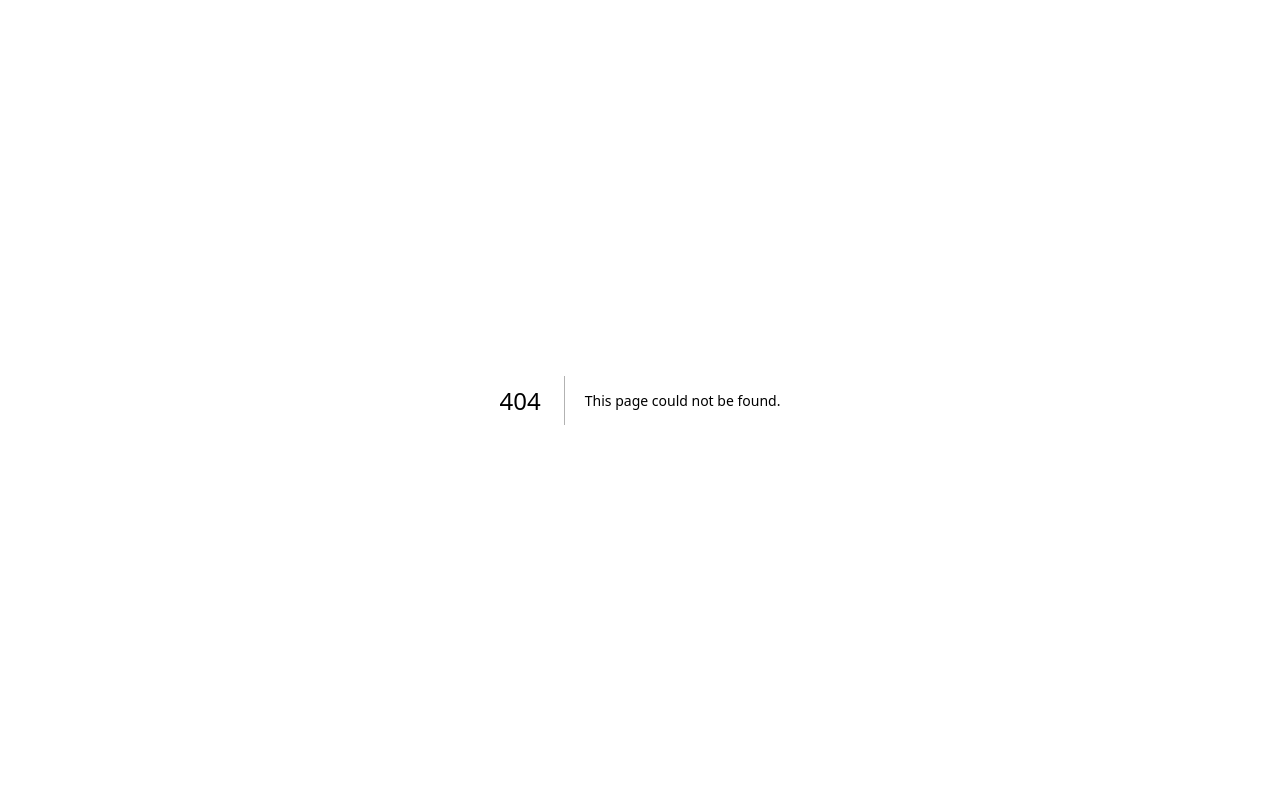
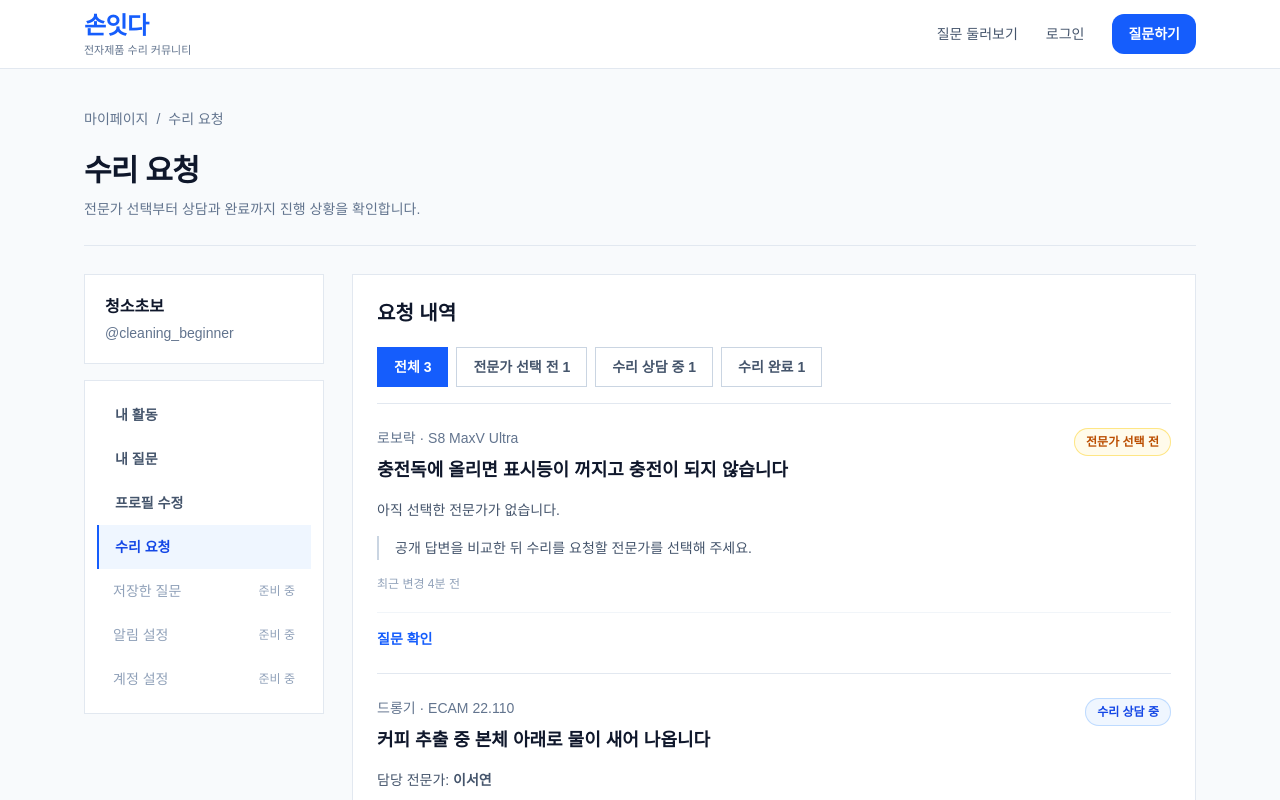
Before and after one commit to jaden3824/sonitda-web, a Next.js app: page /mypage/repairs in a window 1280 px wide. Before the commit this address had no page. Shown: the top 800 px of the page. Built offline with nearby package versions, Linux system fonts and the light colour scheme.

Commit message:
feat: add repair request management page

```diff
--- a/src/app/mypage/page.tsx
+++ b/src/app/mypage/page.tsx
@@ -146,7 +146,9 @@ export default function MyPage() {
                         </p>
 
                         <h3 className="mt-1 font-bold">
-                          {request.expertName} 전문가
+                          {request.expertName
+                            ? `${request.expertName} 전문가`
+                            : "전문가 선택 전"}
                         </h3>
                       </div>
 
--- /dev/null
+++ b/src/app/mypage/repairs/page.tsx
@@ -0,0 +1,70 @@
+import Link from "next/link";
+import { MyPageNav } from "@/components/mypage-nav";
+import { RepairRequestList } from "@/components/repair-request-list";
+import { SiteHeader } from "@/components/site-header";
+import { currentUser } from "@/data/my-page";
+
+export default function MyRepairRequestsPage() {
+  return (
+    <main className="min-h-screen bg-slate-50 text-slate-900">
+      <SiteHeader />
+
+      <div className="mx-auto max-w-6xl px-5 py-10">
+        <nav className="text-sm text-slate-500">
+          <Link
+            href="/mypage"
+            className="hover:text-blue-600"
+          >
+            마이페이지
+          </Link>
+
+          <span className="mx-2">/</span>
+          <span>수리 요청</span>
+        </nav>
+
+        <header className="mt-6 border-b border-slate-200 pb-6">
+          <h1 className="text-3xl font-bold tracking-tight">
+            수리 요청
+          </h1>
+
+          <p className="mt-2 text-sm leading-6 text-slate-500">
+            전문가 선택부터 상담과 완료까지 진행 상황을 확인합니다.
+          </p>
+        </header>
+
+        <div className="mt-7 grid gap-7 lg:grid-cols-[240px_minmax(0,1fr)]">
+          <aside>
+            <section className="mb-4 border border-slate-200 bg-white p-5">
+              <p className="font-bold">
+                {currentUser.nickname}
+              </p>
+
+              <p className="mt-1 text-sm text-slate-500">
+                @{currentUser.username}
+              </p>
+            </section>
+
+            <MyPageNav />
+          </aside>
+
+          <section className="min-w-0 border border-slate-200 bg-white p-6">
+            <div className="flex items-center justify-between gap-4">
+              <h2 className="text-xl font-bold">
+                요청 내역
+              </h2>
+            </div>
+
+            <div className="mt-5">
+              <RepairRequestList />
+            </div>
+
+            <p className="mt-5 text-xs leading-5 text-slate-400">
+              현재는 데모 상태이며 실제 상담방이나 수리 데이터는
+              저장되지 않습니다.
+            </p>
+          </section>
+        </div>
+      </div>
+    </main>
+  );
+}
--- a/src/components/mypage-nav.tsx
+++ b/src/components/mypage-nav.tsx
@@ -18,6 +18,7 @@ const menuItems = [
   },
   {
     label: "수리 요청",
+    href: "/mypage/repairs",
   },
   {
     label: "저장한 질문",
--- /dev/null
+++ b/src/components/repair-request-list.tsx
@@ -0,0 +1,175 @@
+"use client";
+
+import Link from "next/link";
+import { useState } from "react";
+import {
+  repairRequests,
+  type RepairRequestStatus,
+} from "@/data/my-page";
+
+type FilterValue = "전체" | RepairRequestStatus;
+
+const filters: FilterValue[] = [
+  "전체",
+  "전문가 선택 전",
+  "수리 상담 중",
+  "수리 완료",
+];
+
+const statusStyles: Record<RepairRequestStatus, string> = {
+  "전문가 선택 전":
+    "bg-amber-50 text-amber-700 ring-amber-200",
+  "수리 상담 중":
+    "bg-blue-50 text-blue-700 ring-blue-200",
+  "수리 완료":
+    "bg-emerald-50 text-emerald-700 ring-emerald-200",
+};
+
+function getQuestionHref(questionId: string, title: string) {
+  if (questionId === "roborock-s8-charging") {
+    return `/questions/${questionId}`;
+  }
+
+  return `/questions?query=${encodeURIComponent(title)}`;
+}
+
+export function RepairRequestList() {
+  const [selectedFilter, setSelectedFilter] =
+    useState<FilterValue>("전체");
+
+  const filteredRequests =
+    selectedFilter === "전체"
+      ? repairRequests
+      : repairRequests.filter(
+          (request) => request.status === selectedFilter,
+        );
+
+  return (
+    <div>
+      <div className="flex flex-wrap gap-2 border-b border-slate-200 pb-4">
+        {filters.map((filter) => {
+          const count =
+            filter === "전체"
+              ? repairRequests.length
+              : repairRequests.filter(
+                  (request) => request.status === filter,
+                ).length;
+
+          const isSelected = selectedFilter === filter;
+
+          return (
+            <button
+              key={filter}
+              type="button"
+              onClick={() => setSelectedFilter(filter)}
+              className={`min-h-10 border px-4 text-sm font-semibold ${
+                isSelected
+                  ? "border-blue-600 bg-blue-600 text-white"
+                  : "border-slate-300 bg-white text-slate-600 hover:bg-slate-50"
+              }`}
+            >
+              {filter} {count}
+            </button>
+          );
+        })}
+      </div>
+
+      {filteredRequests.length > 0 ? (
+        <div className="divide-y divide-slate-200 border-b border-slate-200">
+          {filteredRequests.map((request) => (
+            <article
+              key={request.id}
+              className="py-6"
+            >
+              <div className="flex flex-col gap-4 sm:flex-row sm:items-start sm:justify-between">
+                <div className="min-w-0 flex-1">
+                  <p className="text-sm text-slate-500">
+                    {request.product}
+                  </p>
+
+                  <h3 className="mt-2 text-lg font-bold leading-7">
+                    {request.questionTitle}
+                  </h3>
+
+                  <div className="mt-4 text-sm text-slate-600">
+                    {request.expertName ? (
+                      <p>
+                        담당 전문가:{" "}
+                        {request.expertId ? (
+                          <Link
+                            href={`/experts/${request.expertId}`}
+                            className="font-semibold text-blue-600 hover:underline"
+                          >
+                            {request.expertName}
+                          </Link>
+                        ) : (
+                          <span className="font-semibold">
+                            {request.expertName}
+                          </span>
+                        )}
+                      </p>
+                    ) : (
+                      <p>아직 선택한 전문가가 없습니다.</p>
+                    )}
+                  </div>
+
+                  <div className="mt-4 border-l-2 border-slate-300 pl-4">
+                    <p className="text-sm leading-6 text-slate-600">
+                      {request.nextAction}
+                    </p>
+                  </div>
+
+                  <p className="mt-4 text-xs text-slate-400">
+                    최근 변경 {request.updatedAt}
+                  </p>
+                </div>
+
+                <span
+                  className={`w-fit shrink-0 rounded-full px-3 py-1.5 text-xs font-semibold ring-1 ring-inset ${
+                    statusStyles[request.status]
+                  }`}
+                >
+                  {request.status}
+                </span>
+              </div>
+
+              <div className="mt-5 flex flex-wrap gap-4 border-t border-slate-100 pt-4">
+                <Link
+                  href={getQuestionHref(
+                    request.questionId,
+                    request.questionTitle,
+                  )}
+                  className="text-sm font-semibold text-blue-600 hover:text-blue-700"
+                >
+                  질문 확인
+                </Link>
+
+                {request.status === "수리 상담 중" && (
+                  <span className="text-sm font-semibold text-slate-400">
+                    상담방 기능 준비 중
+                  </span>
+                )}
+
+                {request.status === "수리 완료" && (
+                  <span className="text-sm font-semibold text-slate-400">
+                    수리 후기 기능 준비 중
+                  </span>
+                )}
+              </div>
+            </article>
+          ))}
+        </div>
+      ) : (
+        <div className="border-b border-slate-200 py-16 text-center">
+          <p className="font-bold">
+            해당 상태의 수리 요청이 없습니다
+          </p>
+
+          <p className="mt-2 text-sm text-slate-500">
+            다른 진행 상태를 선택해 주세요.
+          </p>
+        </div>
+      )}
+    </div>
+  );
+}
--- a/src/data/my-page.ts
+++ b/src/data/my-page.ts
@@ -13,12 +13,19 @@ export type MyQuestion = {
   updatedAt: string;
 };
 
+export type RepairRequestStatus =
+  | "전문가 선택 전"
+  | "수리 상담 중"
+  | "수리 완료";
+
 export type RepairRequest = {
   id: string;
   questionId: string;
+  questionTitle: string;
   product: string;
-  expertName: string;
-  status: "전문가 답변 확인" | "수리 상담 중" | "수리 완료";
+  expertName?: string;
+  expertId?: string;
+  status: RepairRequestStatus;
   nextAction: string;
   updatedAt: string;
 };
@@ -60,10 +67,37 @@ export const repairRequests: RepairRequest[] = [
   {
     id: "repair-request-1",
     questionId: "roborock-s8-charging",
-    product: "로보락 S8 MaxV Ultra",
-    expertName: "김도현",
-    status: "전문가 답변 확인",
-    nextAction: "공개 답변을 확인한 뒤 수리 요청 여부를 결정해 주세요.",
+    questionTitle:
+      "충전독에 올리면 표시등이 꺼지고 충전이 되지 않습니다",
+    product: "로보락 · S8 MaxV Ultra",
+    status: "전문가 선택 전",
+    nextAction:
+      "공개 답변을 비교한 뒤 수리를 요청할 전문가를 선택해 주세요.",
     updatedAt: "4분 전",
   },
+  {
+    id: "repair-request-2",
+    questionId: "delonghi-water-leak",
+    questionTitle:
+      "커피 추출 중 본체 아래로 물이 새어 나옵니다",
+    product: "드롱기 · ECAM 22.110",
+    expertName: "이서연",
+    status: "수리 상담 중",
+    nextAction:
+      "점검 방식과 제품 전달 방법을 전문가와 조율하고 있습니다.",
+    updatedAt: "어제",
+  },
+  {
+    id: "repair-request-3",
+    questionId: "dyson-v12-stop",
+    questionTitle:
+      "작동 중 갑자기 멈추고 잠시 뒤 다시 켜집니다",
+    product: "다이슨 · V12 Detect Slim",
+    expertName: "김도현",
+    expertId: "kim-dohyeon",
+    status: "수리 완료",
+    nextAction:
+      "필터 세척과 배터리 접점 정비 후 정상 작동을 확인했습니다.",
+    updatedAt: "2일 전",
+  },
 ];
```
